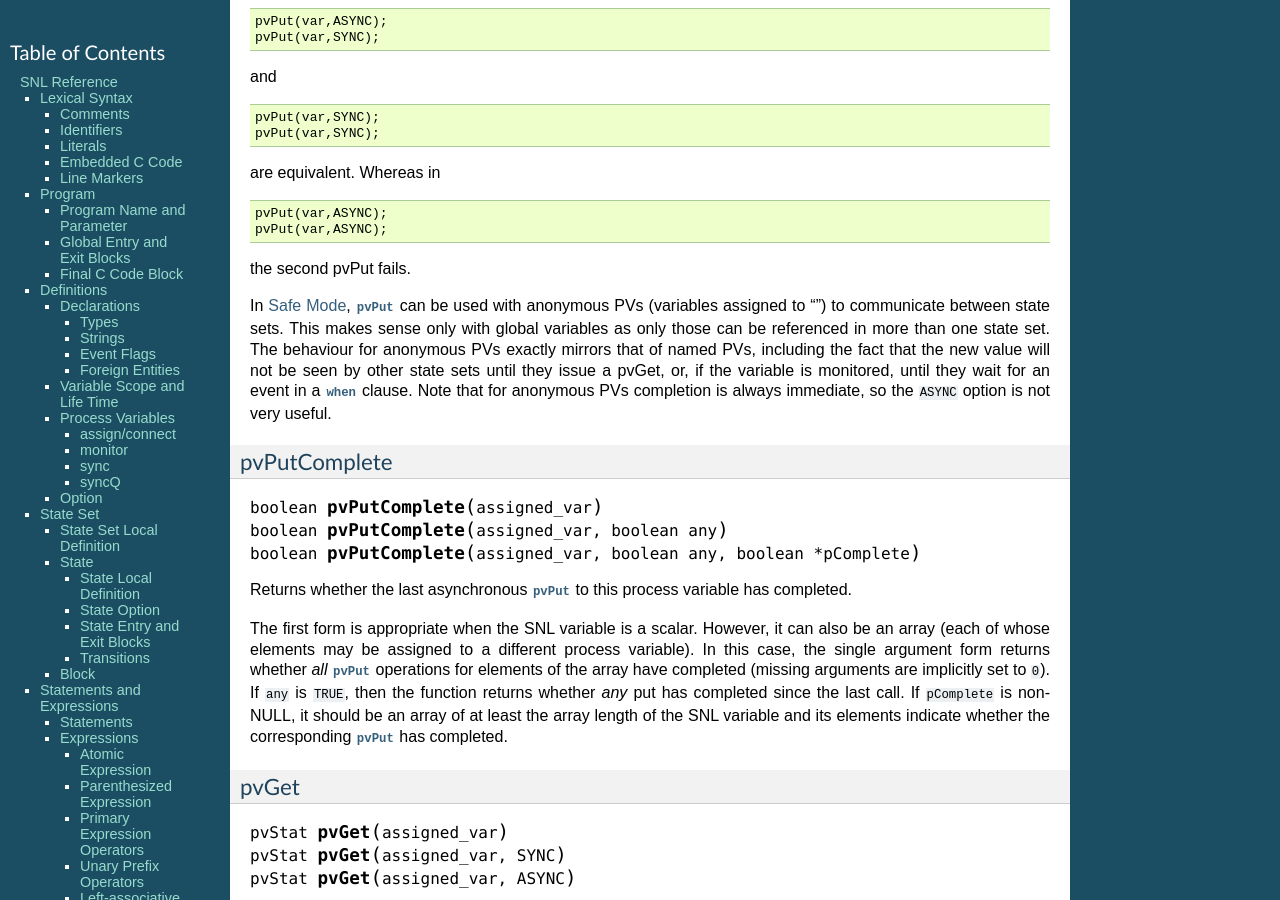
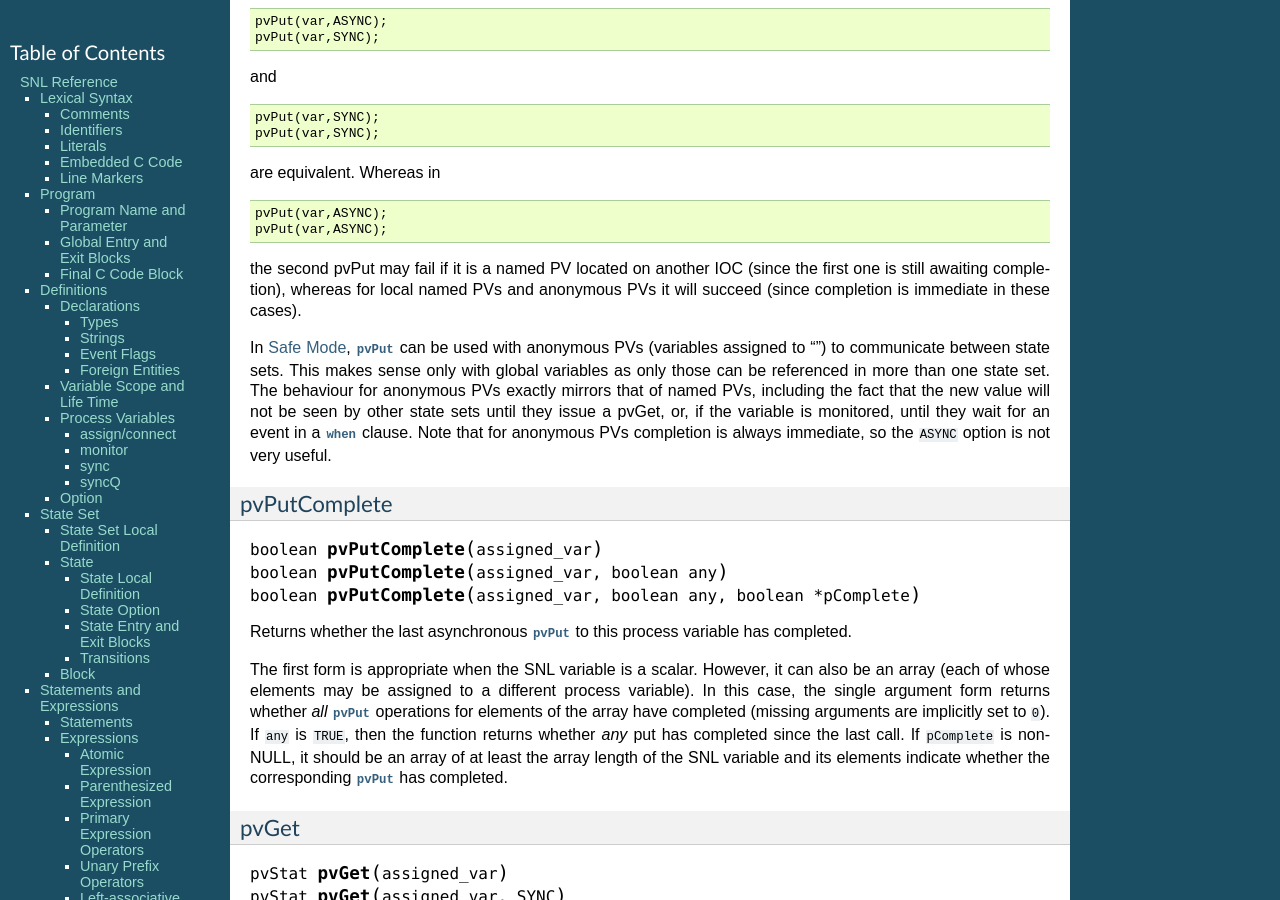
Before and after one commit to jeonghanlee/sequencer-2-2, a Sphinx documentation site: the page built from documentation/Reference.txt, in a window 1280 px wide and 900 px high, scrolled down 14303 px. Built offline with Sphinx 7.4.7, drawn with Linux system fonts in a browser that asks for light colours.

Commit message:
docs: small clarification w.r.t. pvPut/SYNC/ASYNC

```diff
--- a/documentation/Reference.txt
+++ b/documentation/Reference.txt
@@ -938,7 +938,9 @@ are equivalent. Whereas in ::
    pvPut(var,ASYNC);
    pvPut(var,ASYNC);
 
-the second pvPut fails.
+the second pvPut may fail if it is a named PV located on another IOC (since
+the first one is still awaiting completion), whereas for local named PVs and
+anonymous PVs it will succeed (since completion is immediate in these cases).
 
 In :ref:`safe mode`, :c:func:`pvPut` can be used with anonymous PVs (variables assigned
 to "") to communicate between state sets. This makes sense only with global
```
